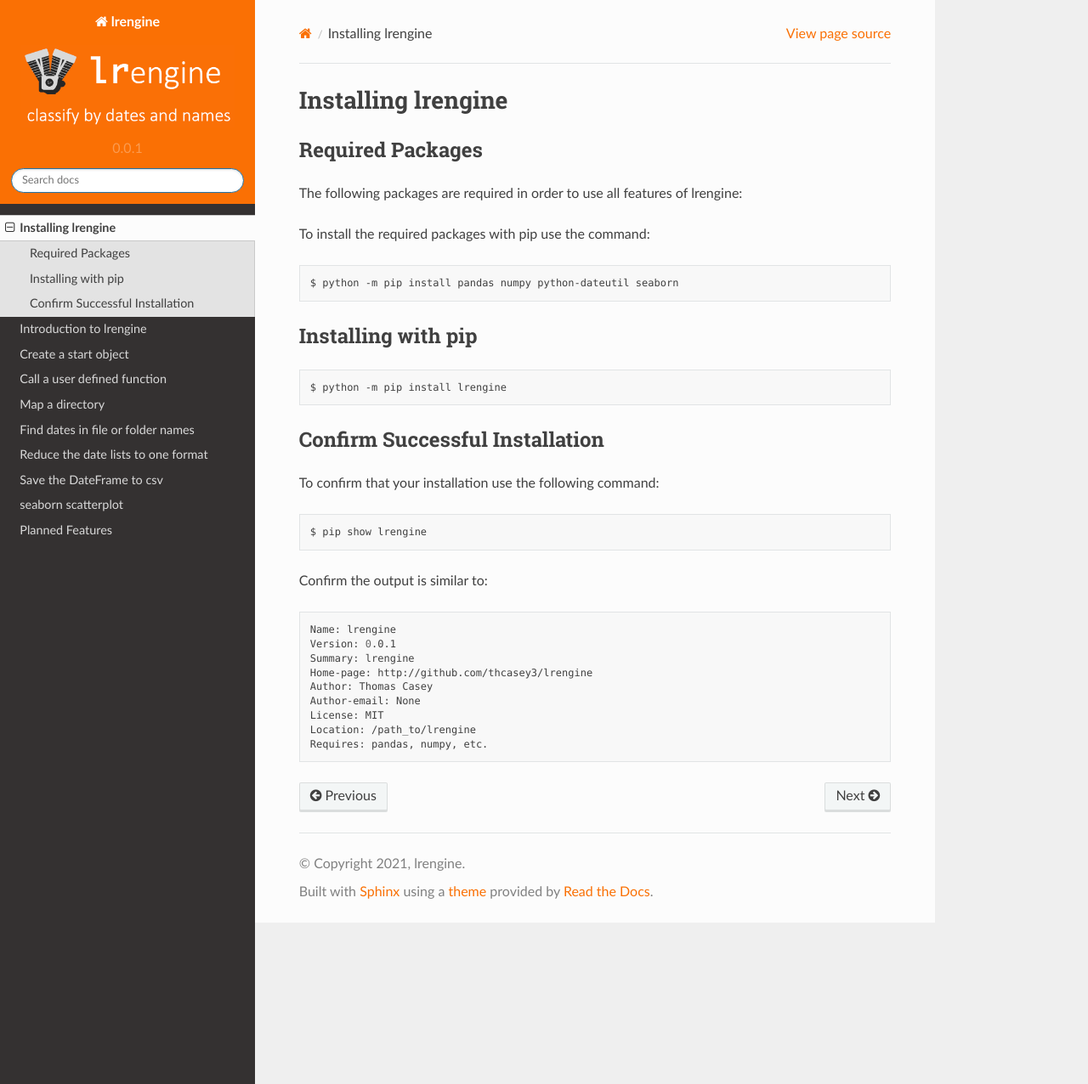
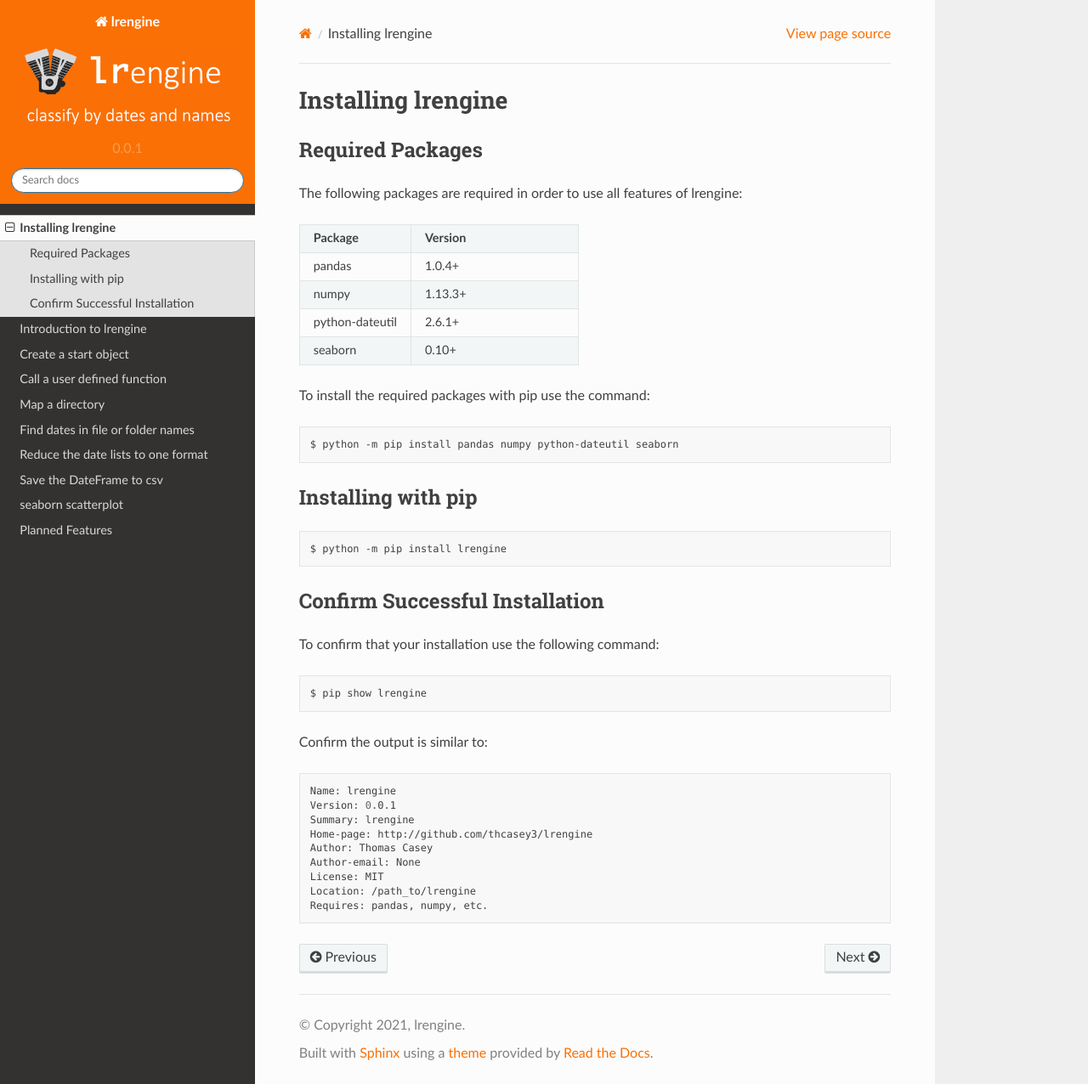
Before and after one commit to thcasey3/lrengine, a Sphinx documentation site: the page built from docs/source/install.rst, in a window 1280 px wide and 1276 px high. Shown: the whole window at 85% size. Built offline with Sphinx 7.4.7 and the Read the Docs theme 2.0.0, drawn with Linux system fonts in a browser that asks for light colours; pages that are not in the unit, such as notebooks, are missing from menus.

Commit message:
Update install.rst

```diff
--- a/docs/source/install.rst
+++ b/docs/source/install.rst
@@ -15,10 +15,15 @@
    :widths: 40 60
 
    * - **Package**
-   * - pandas>=1.0.4
-   * - numpy>=1.13.3
-   * - python-dateutil>=2.6.1
-   * - seaborn>=0.10
+     - **Version**
+   * - pandas
+     - 1.0.4+
+   * - numpy
+     - 1.13.3+
+   * - python-dateutil
+     - 2.6.1+
+   * - seaborn
+     - 0.10+
 
 
 To install the required packages with pip use the command:
```
